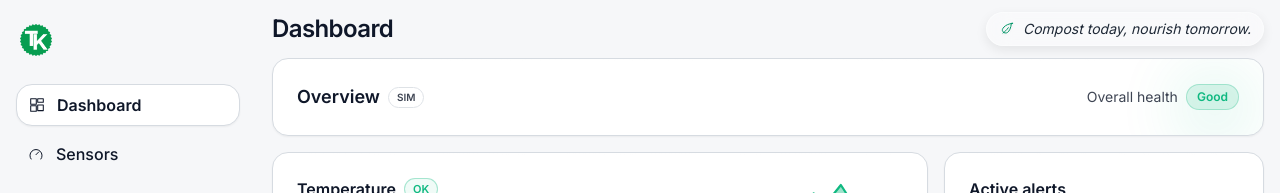
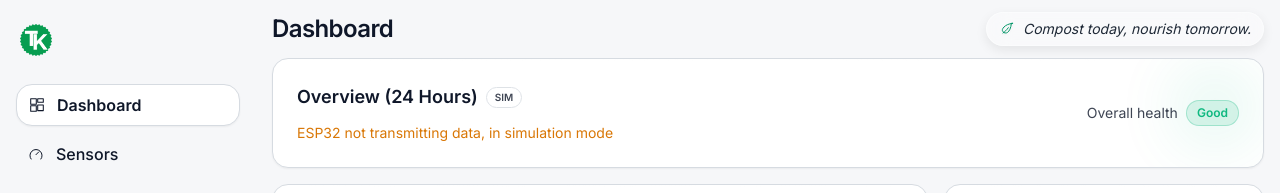
Before and after one commit to alo-stack/terratrak, a React (Vite) app: page / in a window 1280 px wide. Shown: the top 193 px of the page. Built offline with nearby package versions, Linux system fonts and the light colour scheme; no server answers; the database is empty.

Commit message:
Added the overview hours, and also added where the esp32 last transmitted its data

```diff
--- a/src/pages/Overview.tsx
+++ b/src/pages/Overview.tsx
@@ -54,6 +54,7 @@ function useLiveSeries() {
   const [p, setP]         = React.useState<number[]>([])
   const [k, setK]         = React.useState<number[]>([])
   const [mode, setMode]   = React.useState<"firebase"|"sim">("sim")
+  const [lastUpdate, setLastUpdate] = React.useState<number|null>(null)
 
   // seed with simulated history so cards aren’t empty
   React.useEffect(() => {
@@ -124,6 +125,14 @@ function useLiveSeries() {
           if (simTimer) { window.clearInterval(simTimer); simTimer = undefined }
         }
 
+        // Get timestamp from the data, fallback to server timestamp if available, or current time as last resort
+        const timestamp = snap.data()?.updatedAt?.toMillis() ||
+                         snap.data()?.timestamp?.toMillis() ||
+                         (snap.metadata.hasPendingWrites ? undefined : Date.now())
+        if (timestamp) {
+          setLastUpdate(timestamp)
+        }
+
         setTemp(prev => append(prev, Number(tVal.toFixed(1))))
         setMoist(prev => append(prev, Number(mVal.toFixed(1))))
         setN(prev => append(prev, Math.round(nVal)))
@@ -141,7 +150,7 @@ function useLiveSeries() {
     // eslint-disable-next-line react-hooks/exhaustive-deps
   }, []) // attach once
 
-  return { temp, moist, n, p, k, mode }
+  return { temp, moist, n, p, k, mode, lastUpdate }
 }
 
 /* ------------------------------ Component ------------------------------ */
@@ -172,7 +181,7 @@ export default function Overview() {
   }, [])
 
   // live series (Firestore if available; SIM otherwise)
-  const { temp, moist, n, p, k, mode } = useLiveSeries()
+  const { temp, moist, n, p, k, mode, lastUpdate } = useLiveSeries()
 
   // summary
   const summary = {
@@ -227,11 +236,22 @@ export default function Overview() {
         <div className="card-shimmer" />
         <div className="corner-glow top-[-3rem] right-[-3rem]" />
         <div className="flex flex-col sm:flex-row sm:items-center justify-between gap-3">
-          <div className="flex items-center gap-2">
-            <h1 className="text-base md:text-lg font-semibold">Overview</h1>
-            <span className="px-2 py-0.5 rounded-full text-[10px] font-semibold border border-[hsl(var(--border))] dark:border-white/10 opacity-80">
-              {mode === "firebase" ? "LIVE • Firebase" : "SIM"}
-            </span>
+          <div className="flex flex-col gap-2">
+            <div className="flex items-center gap-2">
+              <h1 className="text-base md:text-lg font-semibold">Overview (24 Hours)</h1>
+              <span className="px-2 py-0.5 rounded-full text-[10px] font-semibold border border-[hsl(var(--border))] dark:border-white/10 opacity-80">
+                {mode === "firebase" ? "LIVE • Firebase" : "SIM"}
+              </span>
+            </div>
+            {mode === "sim" ? (
+              <p className="mt-1 text-sm text-amber-600 dark:text-amber-400">
+                ESP32 not transmitting data, in simulation mode
+              </p>
+            ) : lastUpdate && (
+              <p className="mt-1 text-sm text-emerald-600 dark:text-emerald-400">
+                ESP32 transmitted data last {new Date(lastUpdate).toLocaleString()}
+              </p>
+            )}
           </div>
           <div className="flex items-center gap-2">
             <span className="text-sm opacity-80">Overall health</span>
--- a/tsconfig.json
+++ b/tsconfig.json
@@ -1,9 +1,9 @@
 {
   "compilerOptions": {
-    "target": "ES2020",
+    "target": "ES2022",
     "useDefineForClassFields": true,
     "lib": [
-      "ES2020",
+      "ES2022",
       "DOM",
       "DOM.Iterable"
     ],
```
